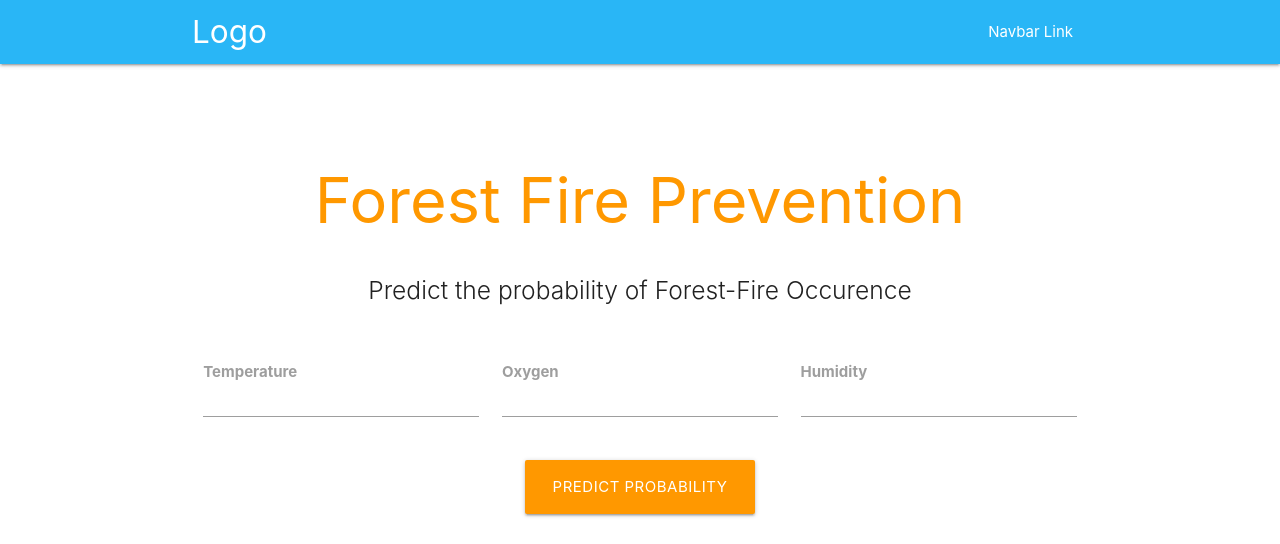
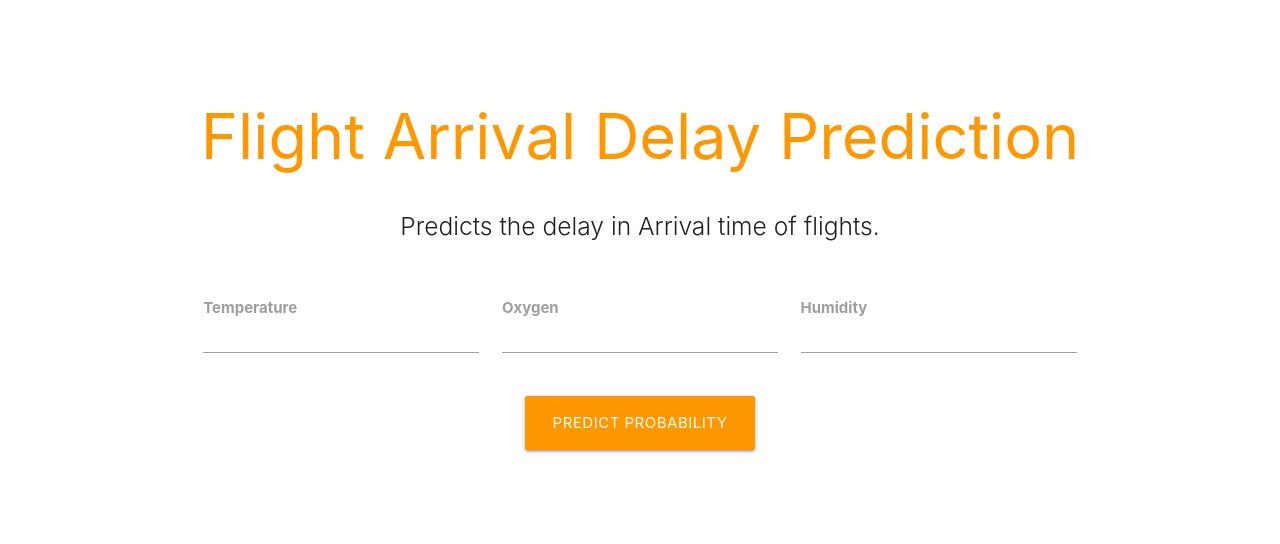
Before and after one commit to pmehta16/flightarrdelay.github.io, a Flask app: template templates/forest.html in a window 1280 px wide. Shown: the top 544 px of the page. Run offline with Flask 2, Linux system fonts and the light colour scheme; the template is opened without the code that fills it, so the values that code supplies are empty; parts of the project's set-up code (start-up, migrations or seed data) failed here and were passed over; some libraries are stand-ins or nearby versions.

Commit message:
Update forest.html

```diff
--- a/templates/forest.html
+++ b/templates/forest.html
@@ -12,7 +12,7 @@
 </head>
 
 <body>
-  <nav class="light-blue lighten-1" role="navigation">
+<!--   <nav class="light-blue lighten-1" role="navigation">
     <div class="nav-wrapper container"><a id="logo-container" href="#" class="brand-logo">Logo</a>
       <ul class="right hide-on-med-and-down">
         <li><a href="#">Navbar Link</a></li>
@@ -23,15 +23,15 @@
       </ul>
       <a href="#" data-target="nav-mobile" class="sidenav-trigger"><i class="material-icons">menu</i></a>
     </div>
-  </nav>
+  </nav> -->
 
 
   <div class="section no-pad-bot" id="index-banner">
     <div class="container">
       <br><br>
-      <h1 class="header center orange-text">Forest Fire Prevention</h1>
+      <h1 class="header center orange-text">Flight Arrival Delay Prediction</h1>
       <div class="row center">
-        <h5 class="header col s12 light">Predict the probability of Forest-Fire Occurence
+        <h5 class="header col s12 light">Predicts the delay in Arrival time of flights.
         <br>
         </h5>
       </div>
```
